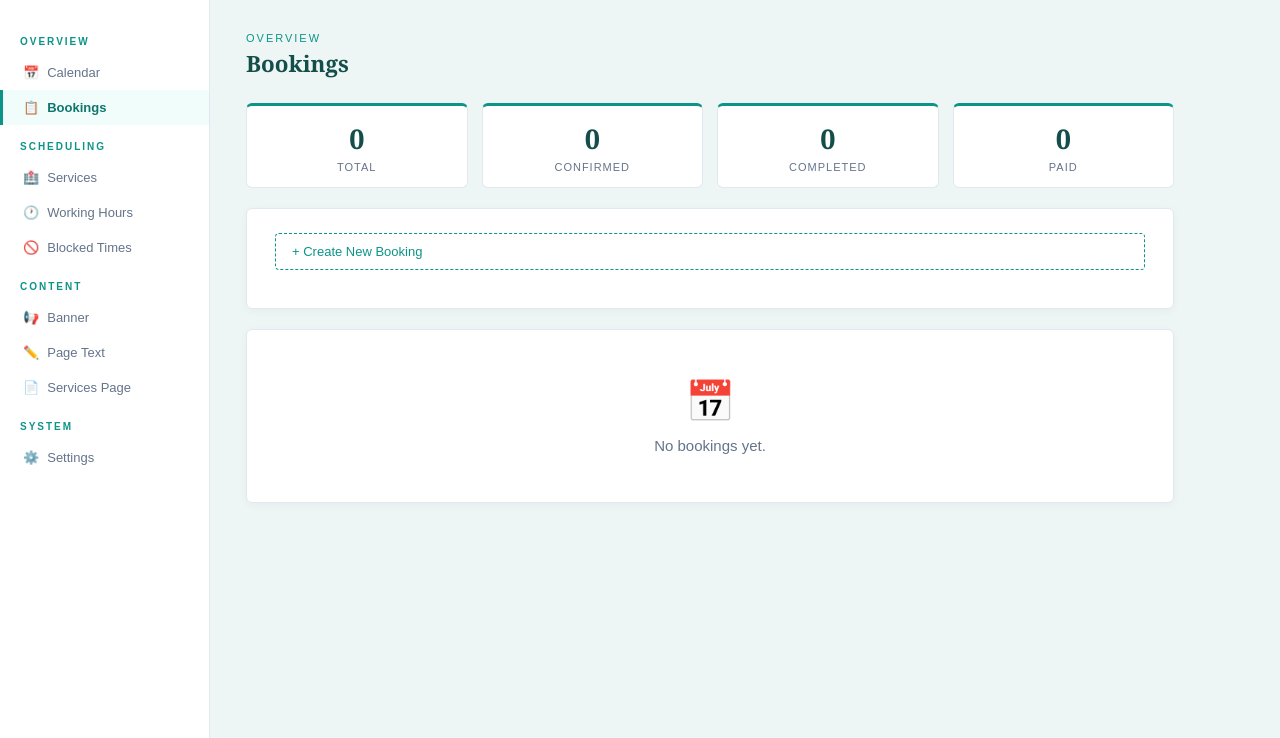
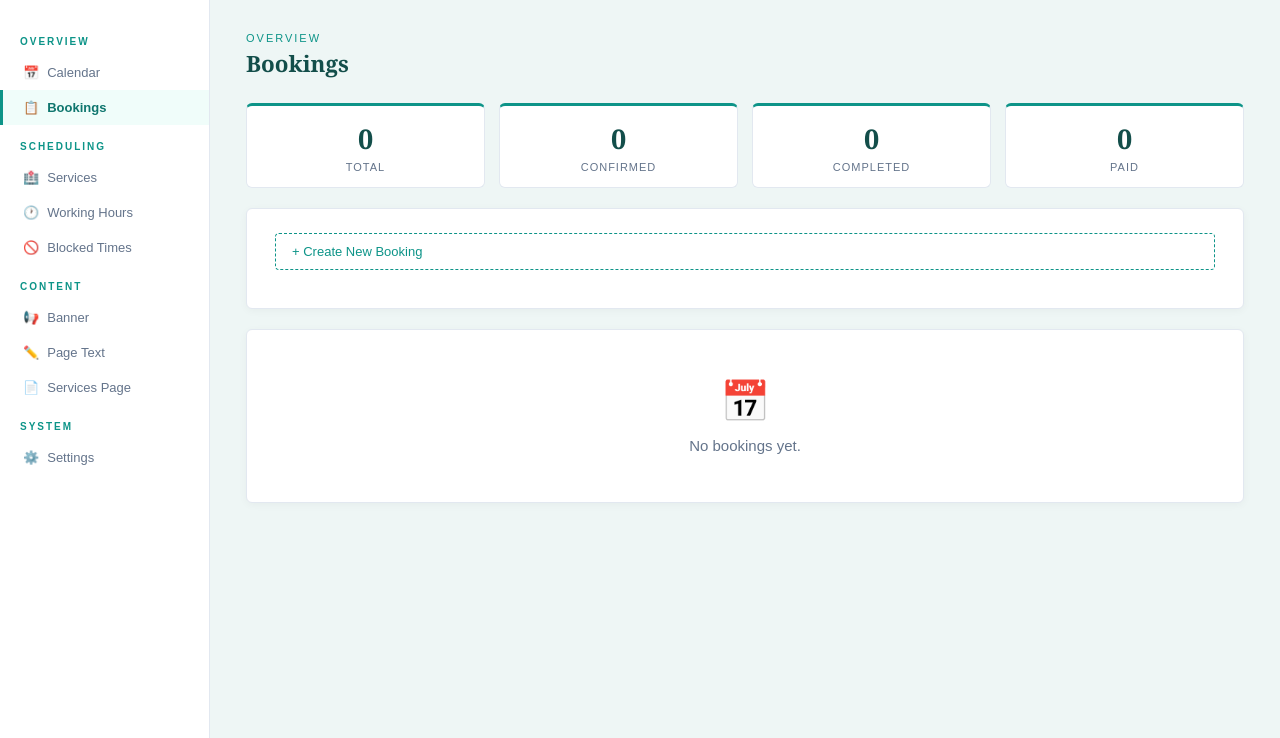
Before and after one commit to vawlt-dev/PhysioOnWheels, a Flask app: page /admin in a window 1280 px wide. Shown: the part 62-800 px from the top of the page. Run offline with Flask 3, Linux system fonts and the light colour scheme; the visitor is signed in with stand-in values (Sample User, id 1); data comes from the database, SQL or seed files in the repository; data that the repository does not hold is empty; parts of the project's set-up code (start-up, migrations or seed data) failed here and were passed over; some libraries are stand-ins or nearby versions.

Commit message:
fix: widen admin main content area to 1400px

```diff
--- a/physio1/templates/admin.html
+++ b/physio1/templates/admin.html
@@ -48,7 +48,7 @@
     .tab-btn.active { background: var(--teal-pale); color: var(--teal-dark); font-weight: 700; border-left-color: var(--teal); }
     .tab-icon { margin-right: 8px; }
 
-    .admin-main { flex: 1; padding: 32px 36px; max-width: 1000px; }
+    .admin-main { flex: 1; padding: 32px 36px; max-width: 1400px; }
     .page-title { font-family: Arial, sans-serif; font-size: 11px; letter-spacing: 2px; text-transform: uppercase; color: var(--teal); margin-bottom: 4px; }
     .page-heading { font-size: 1.4rem; color: var(--teal-xdark); margin-bottom: 24px; }
 
```
